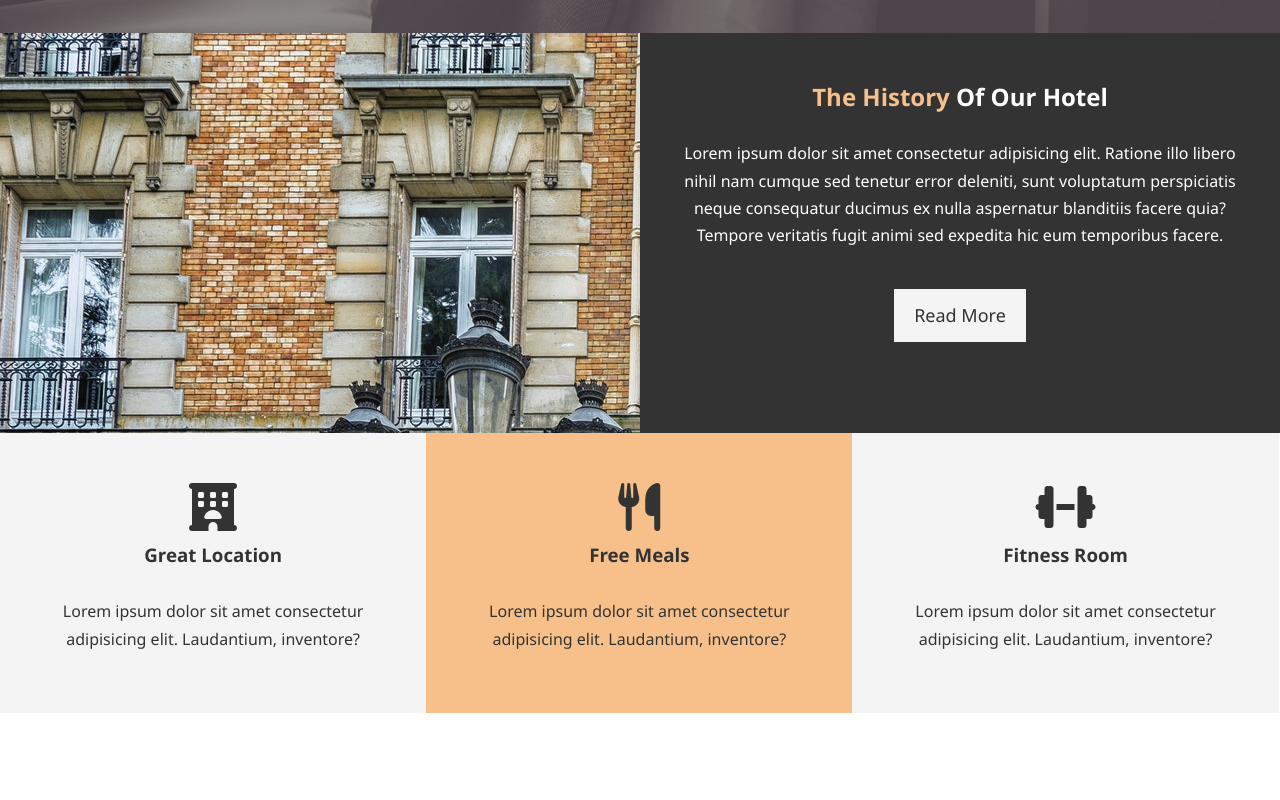
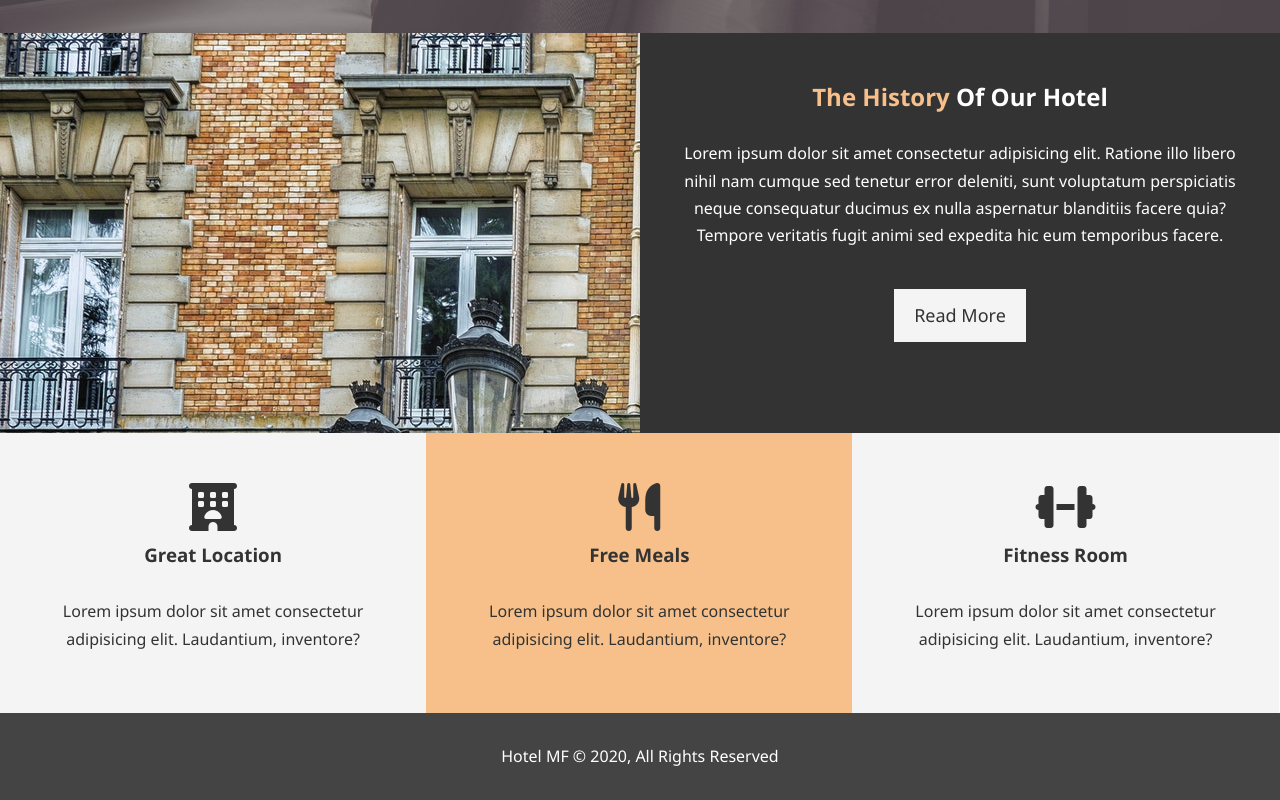
Before and after one commit to wmompie/practice_hotel_website, a plain HTML site: page index.html in a window 1280 px wide. Shown: the part 634-1434 px from the top of the page. Before the commit the page ends 1347 px from the top, so only its background shows below. Drawn offline with Linux system fonts and the light colour scheme.

Commit message:
adding main footer section

```diff
--- a/css/style.css
+++ b/css/style.css
@@ -76,6 +76,10 @@ p {
 .bg-primary {
   background: #f7c08a;
   color: #333;
+}
+
+.clr {
+  clear: both;
 }
 
 /* Navbar */
@@ -173,3 +177,11 @@ p {
 .box i {
   margin-bottom: 10px;
 }
+
+/* Footer */
+#main-footer {
+  text-align: center;
+  background: #444;
+  color: #fff;
+  padding: 20px;
+}
--- a/index.html
+++ b/index.html
@@ -14,7 +14,7 @@
       crossorigin="anonymous"
     ></script>
     <link rel="stylesheet" href="css/style.css" />
-    <title>Hotel BT | Welcome</title>
+    <title>Hotel MF | Welcome</title>
   </head>
   <body>
     <header>
@@ -84,5 +84,11 @@
         </p>
       </div>
     </section>
+
+    <div class="clr"></div>
+
+    <footer id="main-footer">
+      <p>Hotel MF &copy; 2020, All Rights Reserved</p>
+    </footer>
   </body>
 </html>
```
